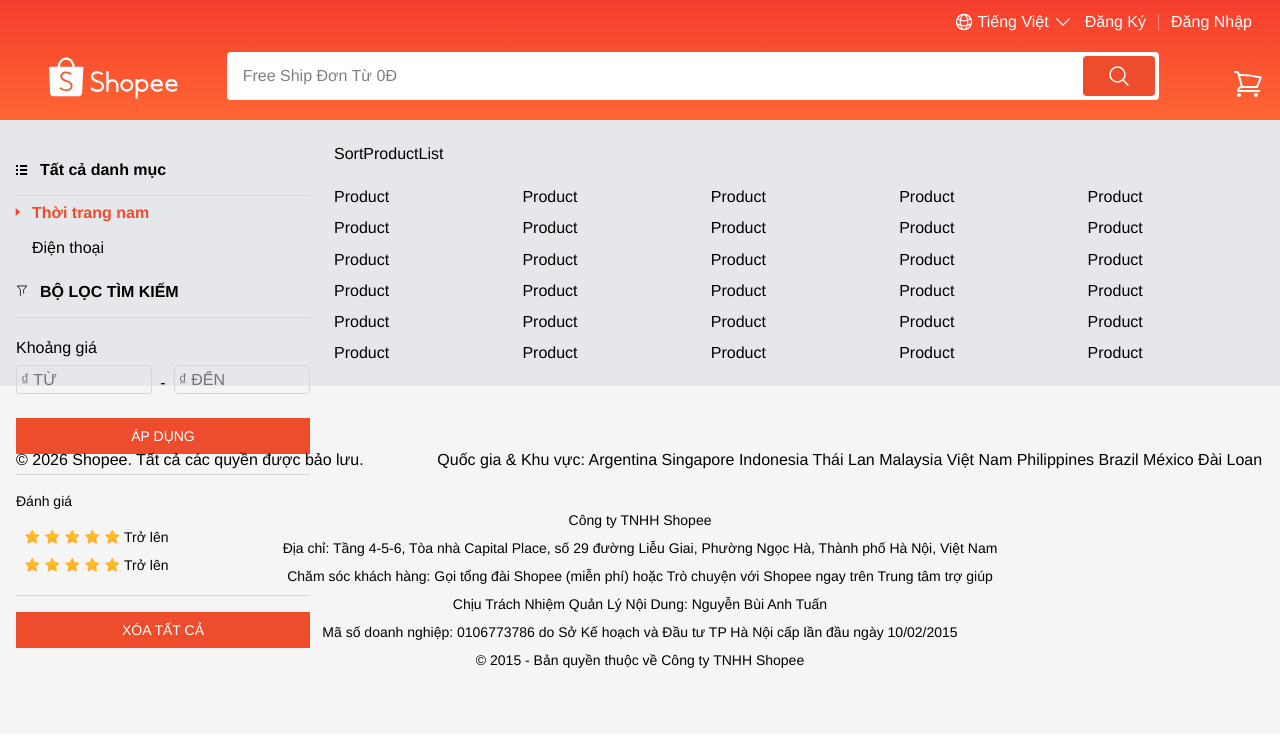
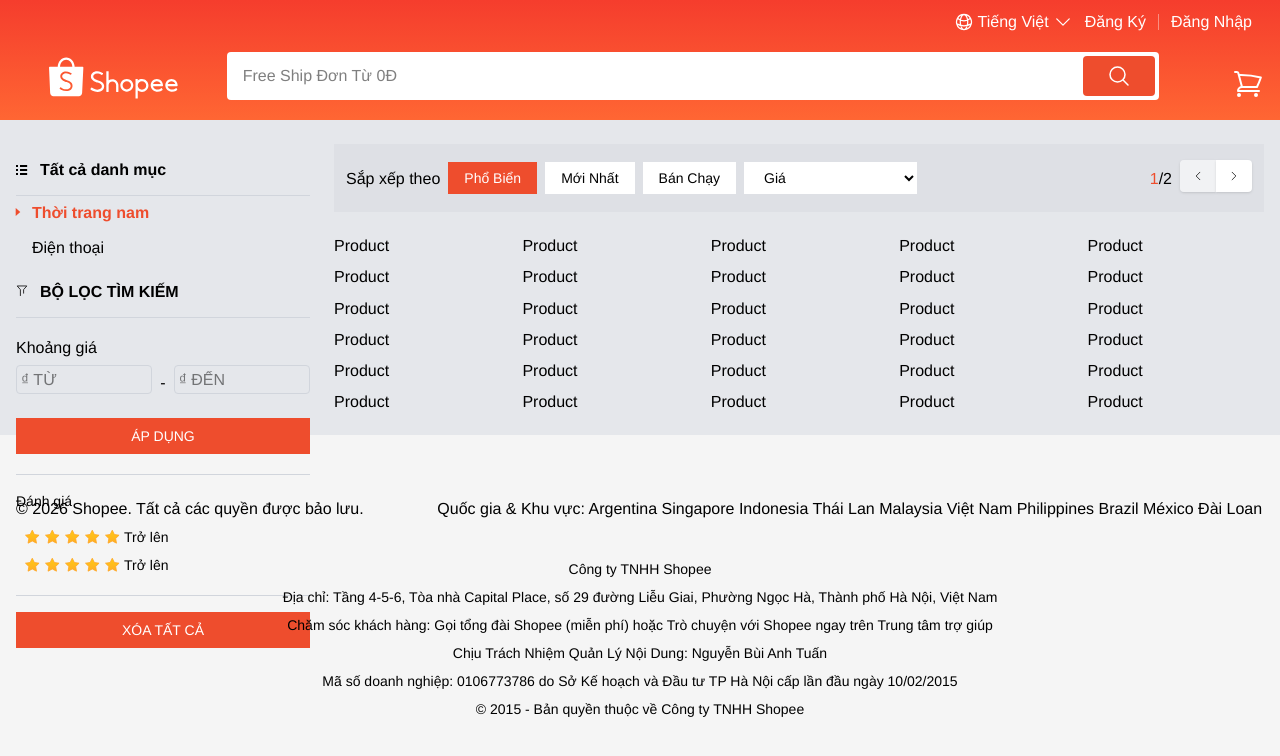
Before and after one commit to hdhq1504/shopee-reactjs, a React (Vite) app: page / in a window 1280 px wide. Shown: the top 756 px of the page. Built offline with nearby package versions, Linux system fonts and the light colour scheme.

Commit message:
feat: Code UI SortProductList

```diff
--- a/src/pages/ProductList/SortProductList/SortProductList.tsx
+++ b/src/pages/ProductList/SortProductList/SortProductList.tsx
@@ -1,3 +1,63 @@
 export default function SortProductList() {
-  return <div>SortProductList</div>
+  return (
+    <div className='bg-gray-300/40 py-4 px-3'>
+      <div className='flex flex-wrap items-center justify-between gap-2'>
+        <div className='flex items-center flex-wrap gap-2'>
+          <div>Sắp xếp theo</div>
+          <button className='h-8 px-4 capitalize bg-orange text-white text-sm hover:bg-orange/80 text-center'>
+            Phổ biển
+          </button>
+          <button className='h-8 px-4 capitalize bg-white text-black text-sm hover:bg-slate-100 text-center'>
+            Mới nhất
+          </button>
+          <button className='h-8 px-4 capitalize bg-white text-black text-sm hover:bg-slate-100 text-center'>
+            Bán chạy
+          </button>
+          <select
+            className='h-8 px-4 capitalize bg-white text-black text-sm hover:bg-slate-100 text-left outline-none'
+            value=''
+          >
+            <option value='' disabled>
+              Giá
+            </option>
+            <option value='price:asc'>Giá: Thấp đến cao</option>
+            <option value='price:desc'>Giá: Cao đến thấp</option>
+          </select>
+        </div>
+
+        <div className='flex items-center'>
+          <div>
+            <span className='text-orange'>1</span>
+            <span>/2</span>
+          </div>
+          <div className='ml-2'>
+            <button className='px-3 h-8 rounded-tl-sm rounded-bl-sm bg-white/60 hover:bg-slate-100 cursor-not-allowed shadow'>
+              <svg
+                xmlns='http://www.w3.org/2000/svg'
+                fill='none'
+                viewBox='0 0 24 24'
+                strokeWidth={1.5}
+                stroke='currentColor'
+                className='w-3 h-3'
+              >
+                <path strokeLinecap='round' strokeLinejoin='round' d='M15.75 19.5L8.25 12l7.5-7.5' />
+              </svg>
+            </button>
+            <button className='shadow px-3 h-8 rounded-tr-sm rounded-br-sm bg-white hover:bg-slate-100 '>
+              <svg
+                xmlns='http://www.w3.org/2000/svg'
+                fill='none'
+                viewBox='0 0 24 24'
+                strokeWidth={1.5}
+                stroke='currentColor'
+                className='w-3 h-3'
+              >
+                <path strokeLinecap='round' strokeLinejoin='round' d='M8.25 4.5l7.5 7.5-7.5 7.5' />
+              </svg>
+            </button>
+          </div>
+        </div>
+      </div>
+    </div>
+  )
 }
```
